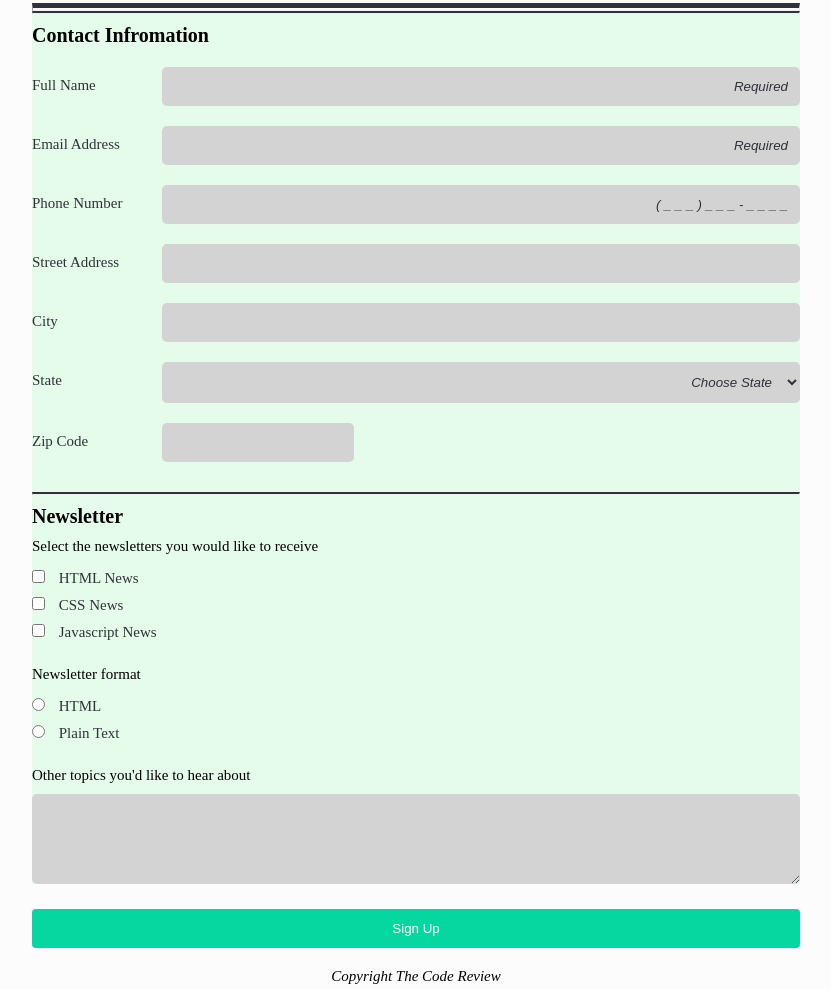
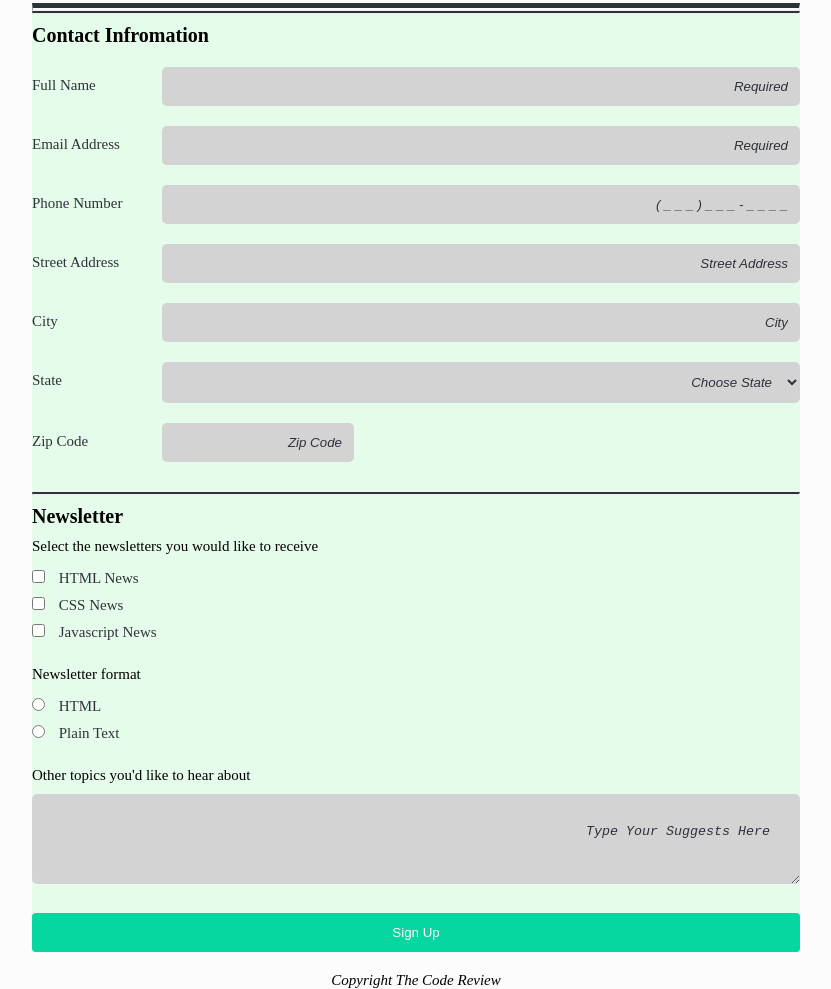
Before and after one commit to HayAlexis/Techdegree_3, a plain HTML site: page index.html in a window 1280 px wide. Shown: the part 144-1133 px from the top of the page, without its empty margins (224-1055 px from the left). Drawn offline with Linux system fonts and the light colour scheme.

```diff
--- a/css/style.css
+++ b/css/style.css
@@ -4,6 +4,7 @@
 * {
     margin: 0;
     padding: 0;
+    box-sizing: border-box;
 }
 :root {
     --ff: 'Roboto Slab', serif;
--- a/index.html
+++ b/index.html
@@ -1,3 +1,4 @@
+<!DOCTYPE html>
 <html lang="en">
 <head>
     <meta charset="UTF-8">
@@ -6,7 +7,7 @@
     <link rel="preconnect" href="https://fonts.gstatic.com">
     <link href="https://fonts.googleapis.com/css2?family=Roboto+Slab:wght@300;600&display=swap" rel="stylesheet">
     <title>The Code Review</title>
-    <link rel="stylesheet" href="css\style.css">
+    <link rel="stylesheet" href="css/style.css">
 </head>
 <body>
     <h1>THE CODE REVIEW</h1>
@@ -20,8 +21,7 @@
         <hr class="thick">
         <hr class="skinny">
 
-        <div id="form">
-            <form action="index.html" method="post">
+        <form action="index.html" method="post" id="form">
 
             <fieldset>
                 <legend>Contact Infromation</legend>
@@ -35,7 +35,7 @@
                     <div class="con">
                         <label for="email">Email Address</label>
                         <input type="email" id="email" name="user_email" placeholder="Required" required>
-                        </div class="con">
+                    </div>
 
                     <div class="con">
                         <label for="phone">Phone Number</label>
@@ -44,12 +44,12 @@
 
                     <div class="con">
                         <label for="street">Street Address</label>
-                            <input type="text" id="street" name="user_street">
+                        <input type="text" id="street" name="user_street" placeholder="Street Address">
                     </div>
 
                     <div class="con">
                         <label for="city">City</label>
-                            <input type="text" id="city" name="user_city">
+                        <input type="text" id="city" name="user_city" placeholder="City">
                     </div>
 
                     <div class="con">
@@ -111,7 +111,7 @@
 
                     <div class="con">
                         <label for="zip">Zip Code</label>
-                            <input type="text" id="zip" name="user_zip">
+                        <input type="text" id="zip" name="user_zip" placeholder="Zip Code">
                     </div>
                 </div>
             </fieldset>
@@ -152,13 +152,10 @@
 
                 <p class="p2">Other topics you'd like to hear about</p>
 
-                        <textarea id="topics" name="user_topics"></textarea>
+                <textarea id="topics" name="user_topics" placeholder="Type Your Suggests Here"></textarea>
                 </fieldset>
-        </div>
             <button type="submit">Sign Up</button>
-
         </form>
-
 
         <footer class="copyright">
             <p class="code">Copyright The Code Review</p>
```
Lines whose indentation alone changed are shown as unchanged.
